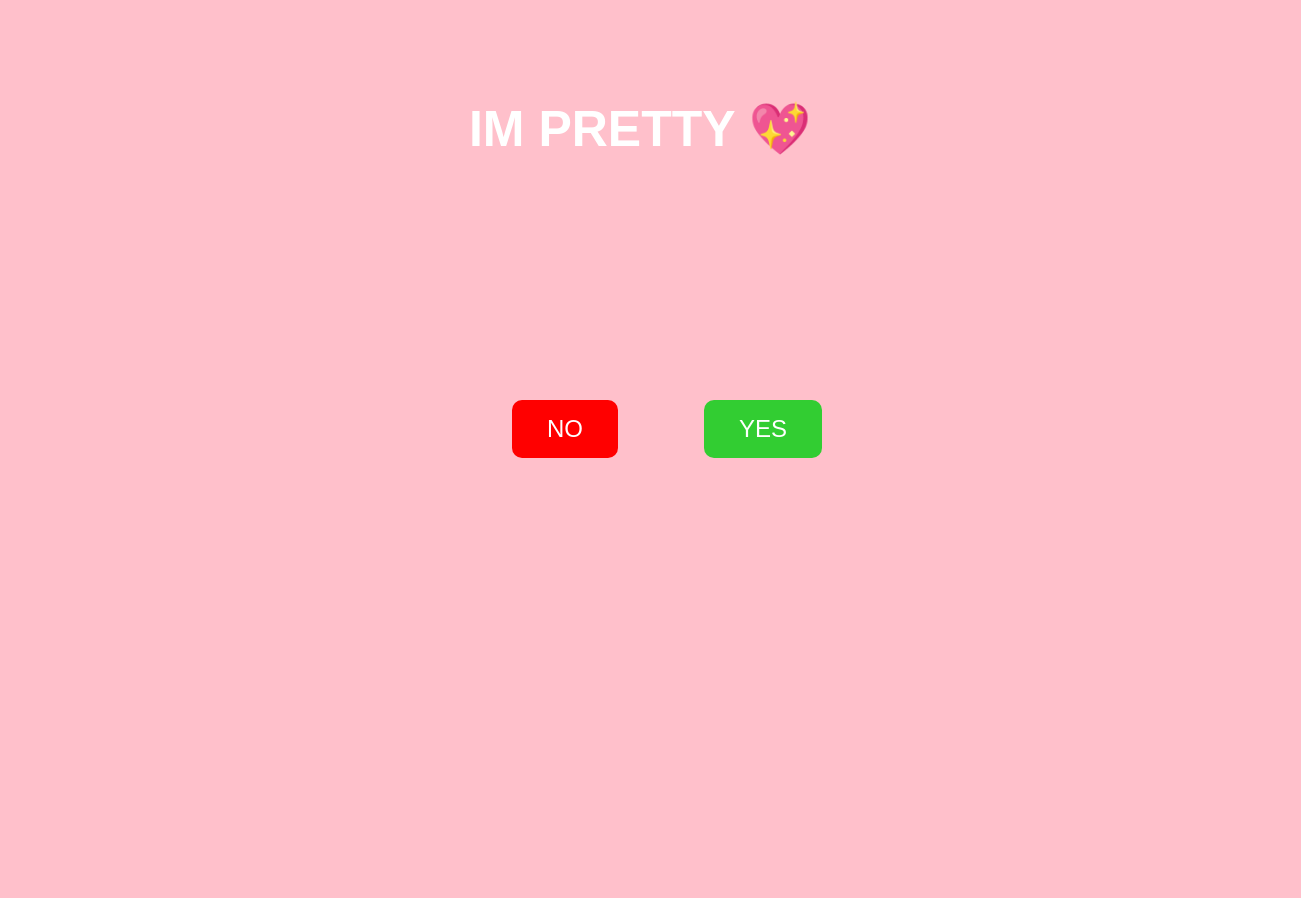
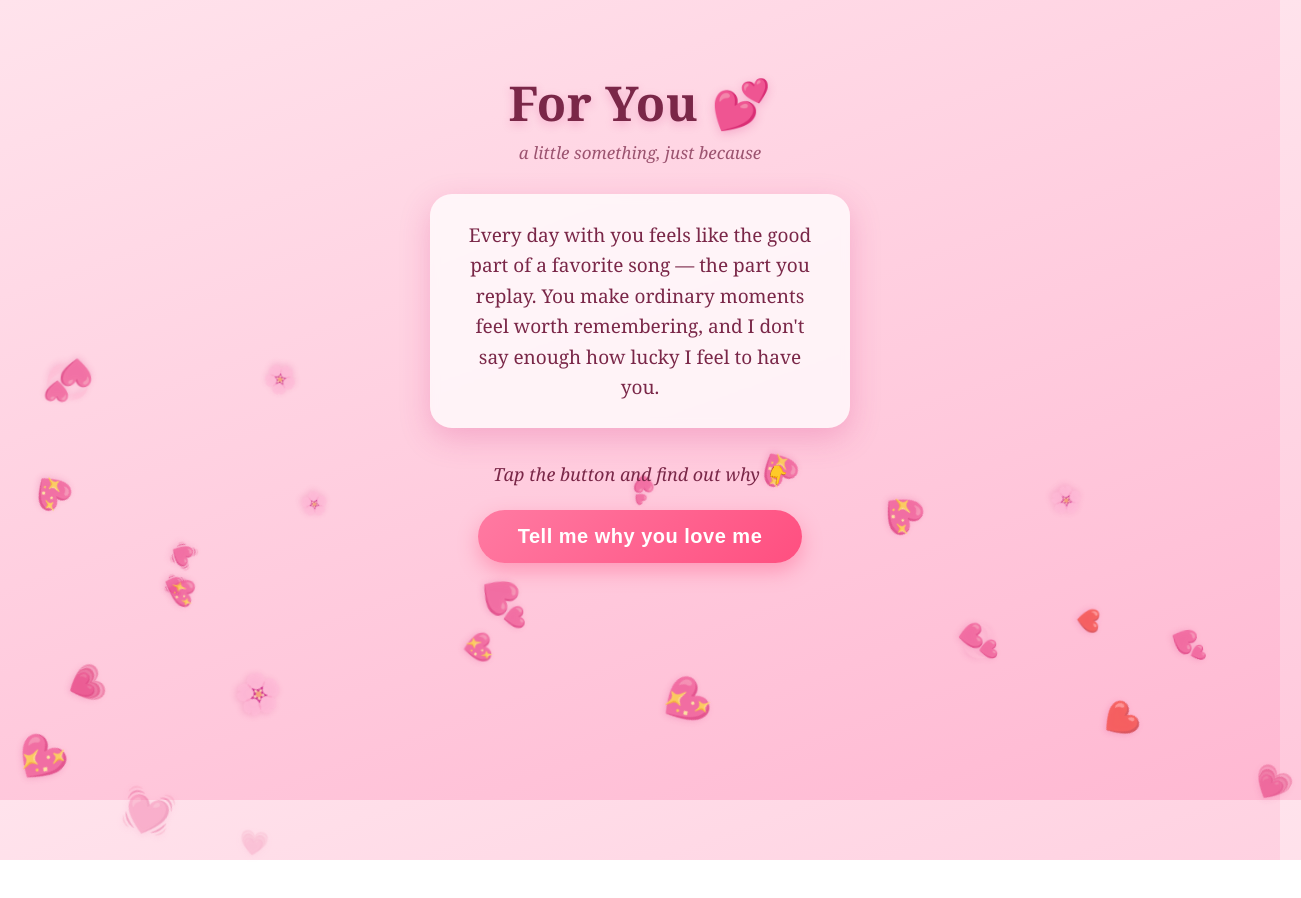
Before and after one commit to wizzards41/joker, a plain HTML site: page index.html in a window 1280 px wide. Shown: the whole page, 1301 px wide, since content can reach past the window. After the commit the page ends 860 px from the top, so only its background shows below. Drawn offline with Linux system fonts and the light colour scheme.

Commit message:
Update index.html

```diff
--- a/index.html
+++ b/index.html
@@ -3,91 +3,205 @@
 <head>
 <meta charset="UTF-8">
 <meta name="viewport" content="width=device-width, initial-scale=1.0">
-<title>IM PRETTY</title>
+<title>For You 💕</title>
+<style>
+    :root {
+        --bg-top: #ffe3ec;
+        --bg-bottom: #ffb8d2;
+        --ink: #7a2748;
+        --shadow: rgba(214, 51, 132, 0.25);
+        --yes: #ff7aa2;
+        --yes-dark: #ff4f80;
+        --card: rgba(255, 255, 255, 0.75);
+    }
+    * { box-sizing: border-box; }
+    html, body {
+        height: 100%;
+        margin: 0;
+    }
+    body {
+        font-family: 'Georgia', 'Segoe UI', serif;
+        text-align: center;
+        background: linear-gradient(160deg, var(--bg-top), var(--bg-bottom));
+        overflow-x: hidden;
+        position: relative;
+        min-height: 100vh;
+    }
 
-<style>
-    body {
-        font-family: Arial, sans-serif;
-        text-align: center;
-        background: pink;
-        overflow: hidden;
-        height: 100vh;
+    /* floating hearts background */
+    .heart {
+        position: absolute;
+        bottom: -10%;
+        color: rgba(255, 255, 255, 0.7);
+        font-size: 24px;
+        user-select: none;
+        pointer-events: none;
+        animation: float linear infinite;
+        text-shadow: 0 2px 6px rgba(214, 51, 132, 0.2);
+        z-index: 1;
+    }
+    @keyframes float {
+        0% { transform: translateY(0) translateX(0) rotate(0deg); opacity: 0; }
+        10% { opacity: 1; }
+        90% { opacity: 1; }
+        100% { transform: translateY(-115vh) translateX(var(--drift, 20px)) rotate(360deg); opacity: 0; }
+    }
+
+    .stage {
+        position: relative;
+        z-index: 2;
+        min-height: 100vh;
+        display: flex;
+        flex-direction: column;
+        align-items: center;
+        padding: 70px 20px 60px;
+    }
+
+    h1 {
+        margin: 0 0 6px;
+        font-size: clamp(30px, 7vw, 48px);
+        color: var(--ink);
+        text-shadow: 0 3px 10px var(--shadow);
+        letter-spacing: 0.5px;
+    }
+    .sub {
+        color: var(--ink);
+        opacity: 0.75;
+        font-size: 17px;
+        margin-bottom: 30px;
+        font-style: italic;
+    }
+
+    .card {
+        background: var(--card);
+        backdrop-filter: blur(4px);
+        border-radius: 22px;
+        padding: 26px 30px;
+        max-width: 420px;
+        box-shadow: 0 10px 30px var(--shadow);
+        margin-bottom: 34px;
+    }
+    .card p {
+        color: var(--ink);
+        font-size: 19px;
+        line-height: 1.6;
         margin: 0;
     }
 
-    h1 {
-        margin-top: 100px;
-        font-size: 50px;
-        color: white;
+    #reasonBox {
+        font-size: 18px;
+        color: var(--ink);
+        font-style: italic;
+        min-height: 30px;
+        margin-bottom: 18px;
+        max-width: 380px;
+        transition: opacity 0.3s ease;
     }
 
     .btn {
-        padding: 15px 35px;
-        font-size: 24px;
+        padding: 15px 40px;
+        font-size: 20px;
+        font-weight: 700;
         border: none;
-        border-radius: 10px;
+        border-radius: 50px;
         cursor: pointer;
-        position: absolute;
+        background: linear-gradient(135deg, var(--yes), var(--yes-dark));
+        color: white;
+        box-shadow: 0 8px 20px rgba(255, 79, 128, 0.4);
+        transition: transform 0.15s ease;
+        letter-spacing: 0.5px;
     }
-
-    #yesBtn {
-        background: limegreen;
-        color: white;
-        left: 55%;
-        top: 50%;
-    }
-
-    #noBtn {
-        background: red;
-        color: white;
-        left: 40%;
-        top: 50%;
-    }
+    .btn:hover { transform: scale(1.05); }
+    .btn:active { transform: scale(0.96); }
 
     #message {
-        margin-top: 250px;
-        font-size: 40px;
-        font-weight: bold;
+        margin-top: 22px;
+        font-size: 24px;
+        font-weight: 700;
+        color: var(--ink);
+        text-shadow: 0 2px 8px var(--shadow);
+        min-height: 40px;
+        max-width: 420px;
     }
 </style>
 </head>
 <body>
 
-<h1>IM PRETTY 💖</h1>
+<div id="hearts"></div>
 
-<button id="yesBtn" class="btn">YES</button>
-<button id="noBtn" class="btn">NO</button>
+<div class="stage">
+    <h1>For You 💕</h1>
+    <div class="sub">a little something, just because</div>
 
-<div id="message"></div>
+    <div class="card">
+        <p>Every day with you feels like the good part of a favorite song &mdash;
+        the part you replay. You make ordinary moments feel worth remembering,
+        and I don't say enough how lucky I feel to have you.</p>
+    </div>
+
+    <div id="reasonBox">Tap the button and find out why 👇</div>
+    <button id="reasonBtn" class="btn">Tell me why you love me</button>
+    <div id="message"></div>
+</div>
 
 <script>
-const yesBtn = document.getElementById("yesBtn");
+// ---- floating hearts background ----
+const heartsContainer = document.getElementById("hearts");
+const heartChars = ["💖", "💕", "💗", "💓", "💞", "❤️", "🌸"];
+function spawnHeart() {
+    const heart = document.createElement("div");
+    heart.className = "heart";
+    heart.textContent = heartChars[Math.floor(Math.random() * heartChars.length)];
+    const startX = Math.random() * 100;
+    const drift = (Math.random() * 120 - 60) + "px";
+    const size = 16 + Math.random() * 26;
+    const duration = 8 + Math.random() * 8;
+    heart.style.left = startX + "vw";
+    heart.style.fontSize = size + "px";
+    heart.style.setProperty("--drift", drift);
+    heart.style.animationDuration = duration + "s";
+    heartsContainer.appendChild(heart);
+    setTimeout(() => heart.remove(), duration * 1000);
+}
+setInterval(spawnHeart, 400);
+for (let i = 0; i < 12; i++) setTimeout(spawnHeart, i * 250);
 
-function moveButton() {
-    const maxX = window.innerWidth - yesBtn.offsetWidth;
-    const maxY = window.innerHeight - yesBtn.offsetHeight;
+// ---- sweet reasons ----
+const reasons = [
+    "because your laugh is my favorite sound",
+    "because you make hard days feel lighter",
+    "because you remember the little things I mention",
+    "because you're the last thing I want to text before bed",
+    "because you're kind, even when no one's watching",
+    "because being around you feels like home",
+    "because you believe in me on the days I don't",
+    "because your smile is unfairly cute",
+    "just because it's you"
+];
 
-    const randomX = Math.random() * maxX;
-    const randomY = Math.random() * maxY;
+const reasonBtn = document.getElementById("reasonBtn");
+const reasonBox = document.getElementById("reasonBox");
+const messageEl = document.getElementById("message");
+let shown = [];
 
-    yesBtn.style.left = randomX + "px";
-    yesBtn.style.top = randomY + "px";
-}
+reasonBtn.addEventListener("click", function () {
+    if (shown.length === reasons.length) shown = [];
+    let pick;
+    do {
+        pick = reasons[Math.floor(Math.random() * reasons.length)];
+    } while (shown.includes(pick));
+    shown.push(pick);
 
-// Desktop mouse
-yesBtn.addEventListener("mouseover", moveButton);
+    reasonBox.style.opacity = 0;
+    setTimeout(() => {
+        reasonBox.textContent = pick;
+        reasonBox.style.opacity = 1;
+    }, 200);
 
-// Mobile touch
-yesBtn.addEventListener("touchstart", function(e) {
-    e.preventDefault();
-    moveButton();
-});
-
-document.getElementById("noBtn").addEventListener("click", function() {
-    document.getElementById("message").innerHTML =
-        "HAHA 🤪🤣😜";
+    if (shown.length === reasons.length) {
+        messageEl.textContent = "...and about a thousand more reasons. I love you. 💕";
+    }
 });
 </script>
-
 </body>
 </html>
```
